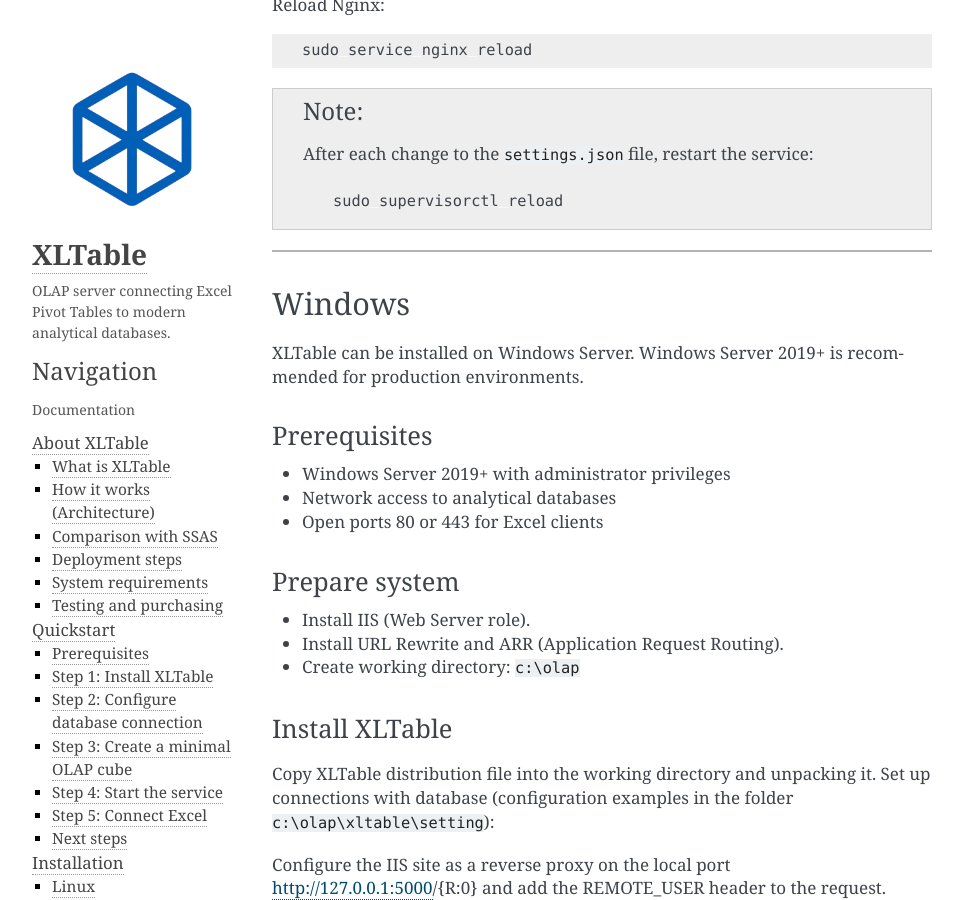
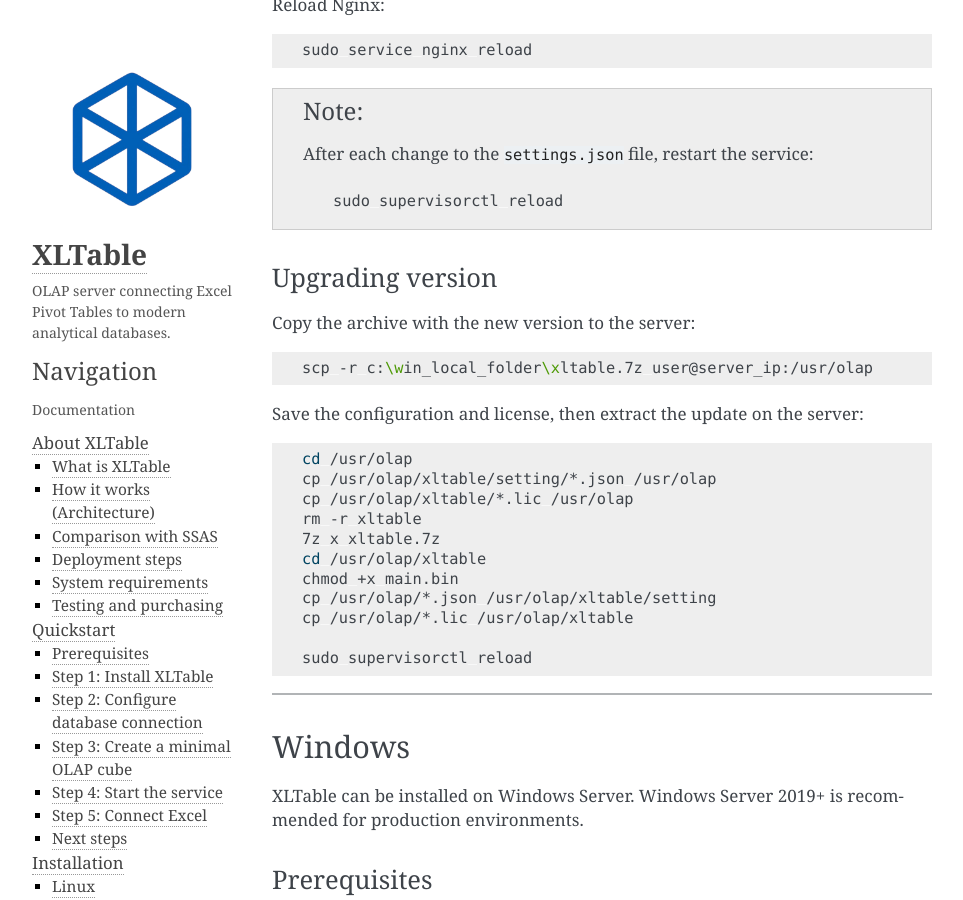
Before and after one commit to brmoscow/xltable, a Sphinx documentation site: the page built from docs/install.rst, in a window 1280 px wide and 900 px high, scrolled down 2219 px. Shown: the whole window, without its empty margins (148-1111 px from the left). Built offline with Sphinx 7.4.7, drawn with Linux system fonts in a browser that asks for light colours.

Commit message:
Upgrading version

```diff
--- a/docs/install.rst
+++ b/docs/install.rst
@@ -131,6 +131,31 @@
 
       sudo supervisorctl reload
 
+
+Upgrading version
+^^^^^^^^^^^^^^^^^
+
+Copy the archive with the new version to the server:
+
+.. code-block:: bash
+
+   scp -r c:\win_local_folder\xltable.7z user@server_ip:/usr/olap
+
+Save the configuration and license, then extract the update on the server:
+
+.. code-block:: bash
+
+   cd /usr/olap
+   cp /usr/olap/xltable/setting/*.json /usr/olap
+   cp /usr/olap/xltable/*.lic /usr/olap
+   rm -r xltable
+   7z x xltable.7z
+   cd /usr/olap/xltable
+   chmod +x main.bin
+   cp /usr/olap/*.json /usr/olap/xltable/setting
+   cp /usr/olap/*.lic /usr/olap/xltable
+
+   sudo supervisorctl reload
 
 ------------------------------------------------------------
 
```
